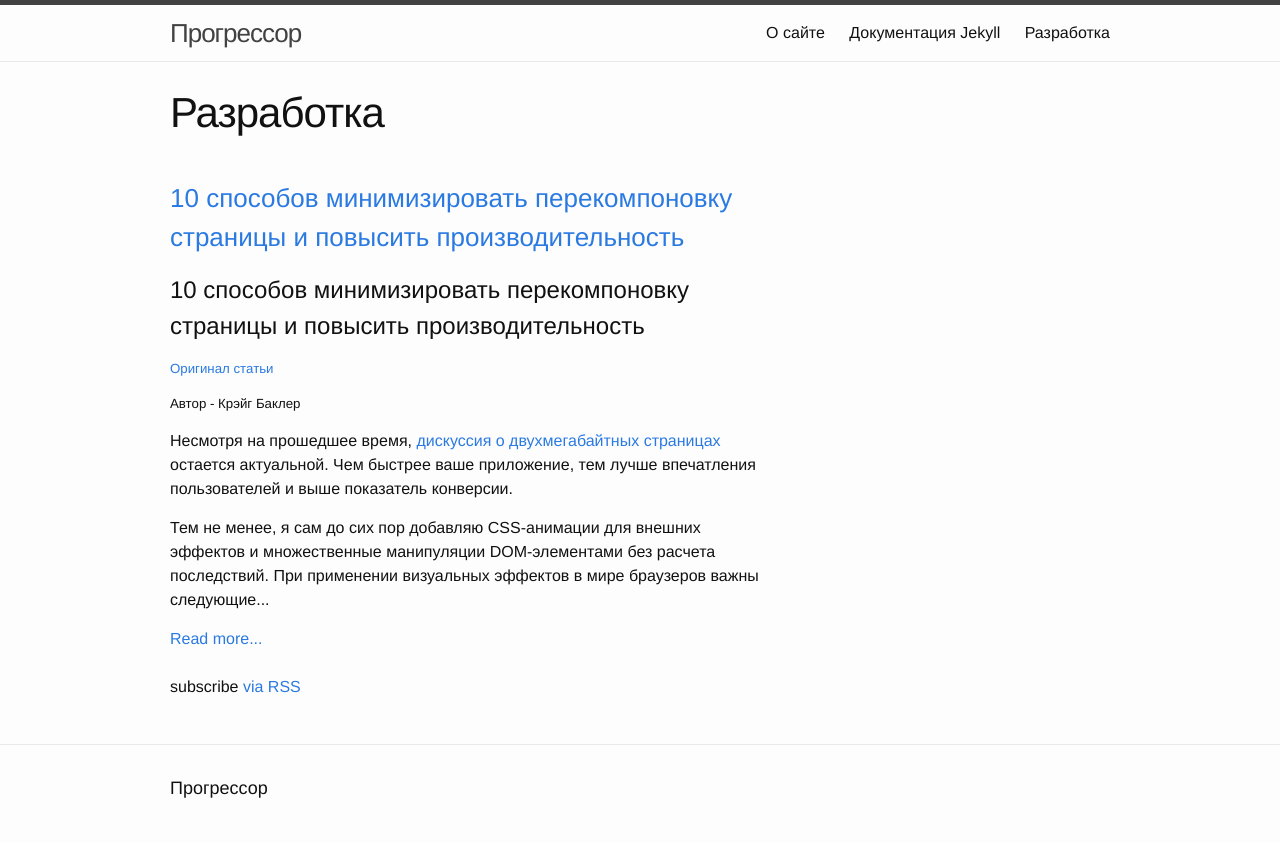
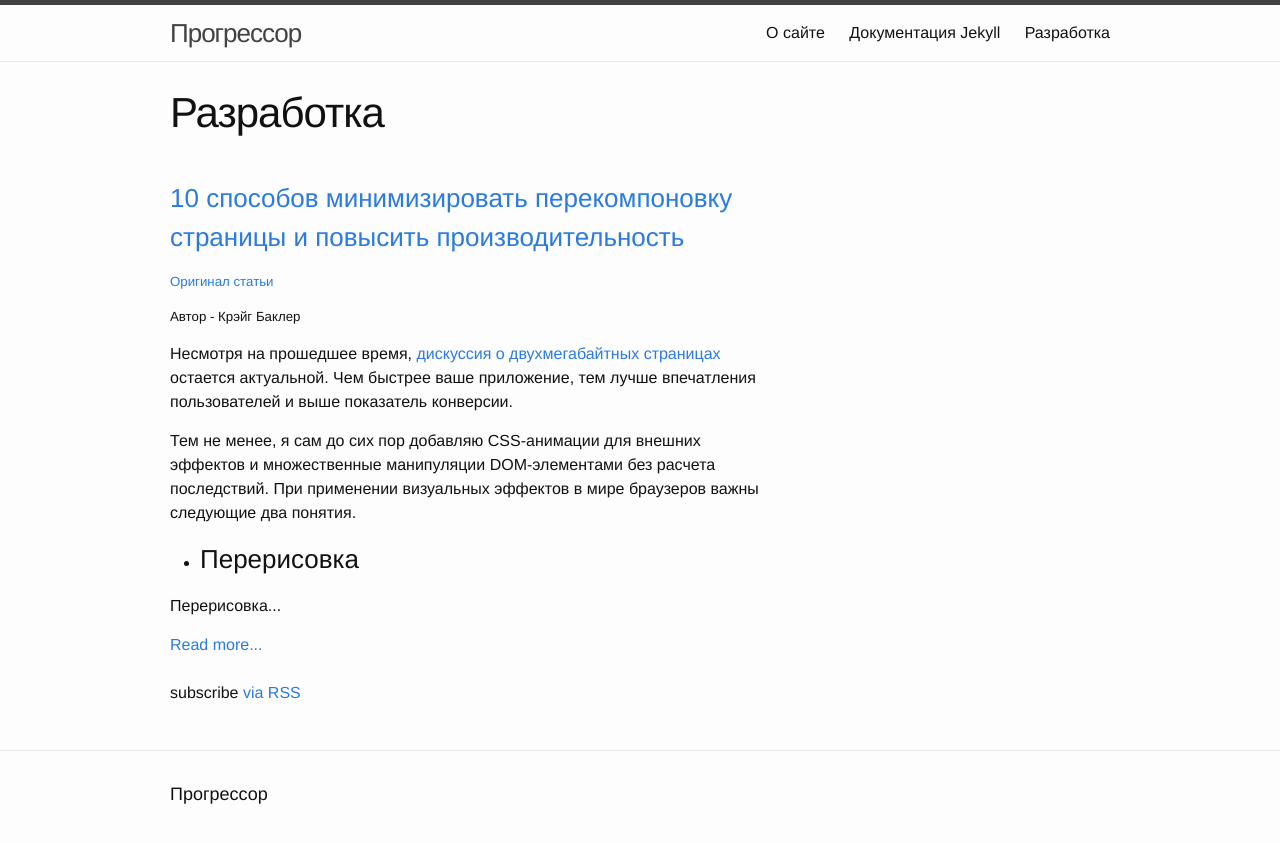
Before and after one commit to prgssr/prgssr.github.io, a Jekyll site: the page built from development/index.html, in a window 1280 px wide. Shown: the top 843 px of the page. Built offline with Jekyll 4.4.1, drawn with Linux system fonts in a browser that asks for light colours; comment, search, counter and statistics services are not loaded.

Commit message:
Update 2015-07-09-10-sposobov-minimizirovat-perekomponovku.markdown

```diff
--- a/_posts/2015-07-09-10-sposobov-minimizirovat-perekomponovku.markdown
+++ b/_posts/2015-07-09-10-sposobov-minimizirovat-perekomponovku.markdown
@@ -8,8 +8,6 @@
 original_author: "Крэйг Баклер"
 prism: yes
 ---
-
-# 10 способов минимизировать перекомпоновку страницы и повысить производительность
 
 {% include translate.html %}
 
```
